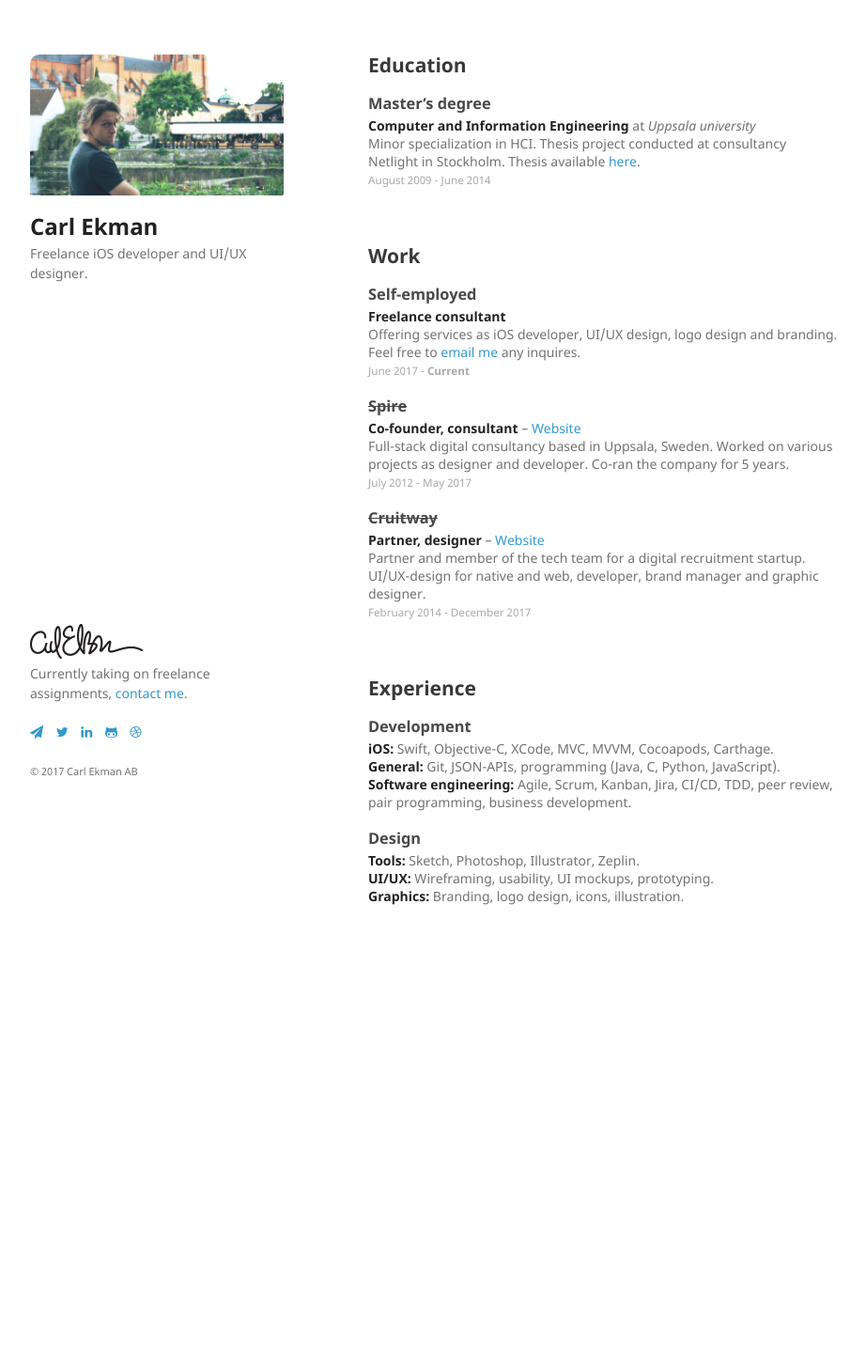
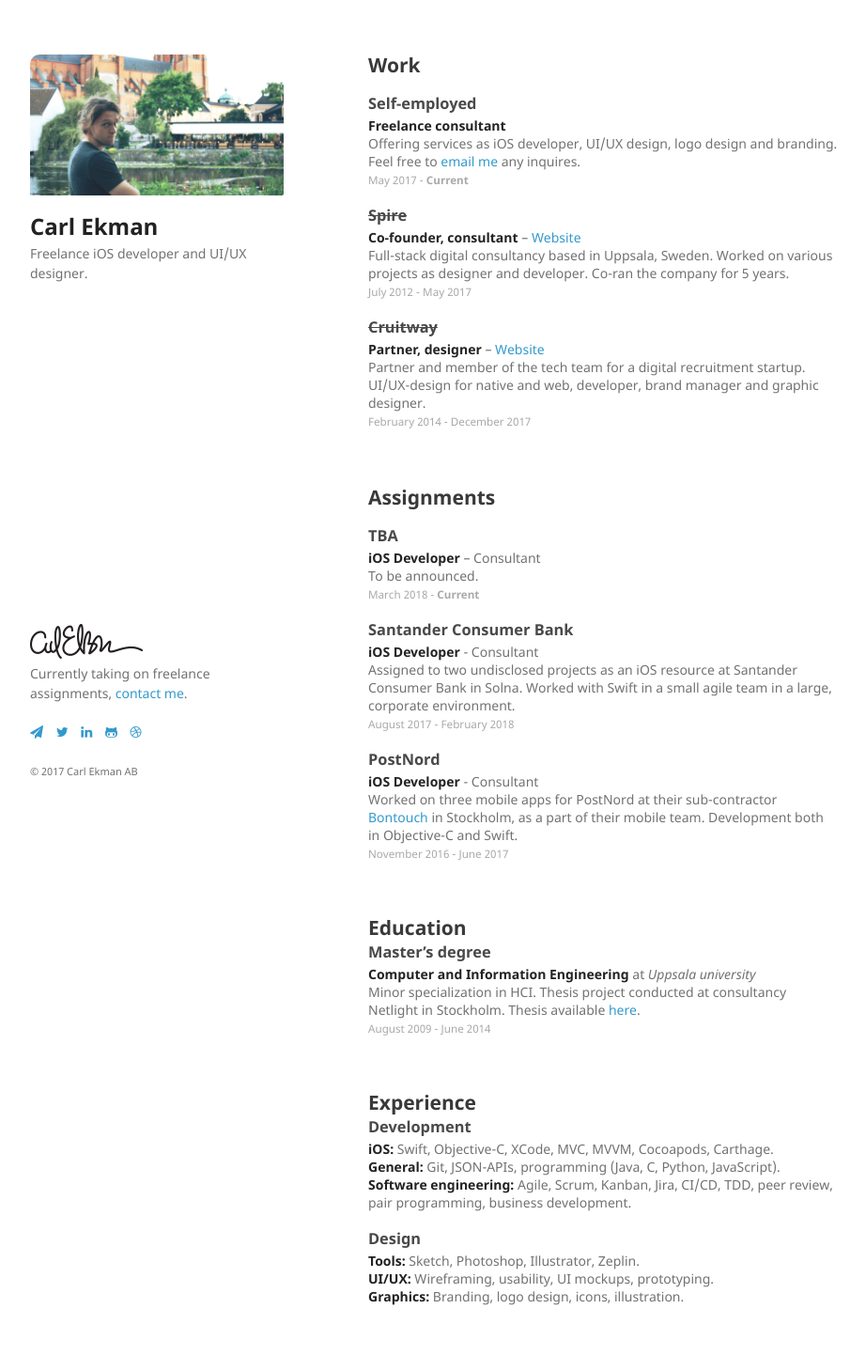
Before and after one commit to CarlEkman/CarlEkman.github.io, a Jekyll site: the page built from resume.md, in a window 1280 px wide. Shown: the whole page at 94% size, without its empty margins (178-1100 px from the left). Built offline with Jekyll 4.4.1, drawn with Linux system fonts in a browser that asks for light colours; nearby versions of some CDN libraries; our own code applies the rules of GitHub Pages for plain Markdown files; before the commit the page ends 1033 px from its top, so only the background shows below that.

Commit message:
Update resume, add assignments section

```diff
--- a/resume.md
+++ b/resume.md
@@ -1,15 +1,3 @@
-## Education
-{::options parse_block_html="true" /}
-{:.resume-item}
-<div>
-### Master's degree
-**Computer and Information Engineering** at *Uppsala university*
-Minor specialization in HCI. Thesis project conducted at consultancy Netlight in Stockholm. Thesis available <a href="https://uu.diva-portal.org/smash/get/diva2:754134/FULLTEXT01.pdf">here</a>.
-<span class="caption">August 2009 - June 2014</span>
-</div>
-
-<br/>
-
 ## Work
 
 {::options parse_block_html="true" /}
@@ -18,7 +6,7 @@ Minor specialization in HCI. Thesis project conducted at consultancy Netlight in
 ### Self-employed
 **Freelance consultant**
 Offering services as iOS developer, UI/UX design, logo design and branding. Feel free to <a href="mailto:{{ 'hello@carlekman.com' | encode_email }}" title="Email me">email me</a> any inquires.
-<span class="caption">June 2017 - <b>Current</b></span>
+<span class="caption">May 2017 - <b>Current</b></span>
 </div>
 
 {::options parse_block_html="true" /}
@@ -37,6 +25,53 @@ Full-stack digital consultancy based in Uppsala, Sweden. Worked on various proje
 **Partner, designer** – <a href="http://www.cruitway.com">Website</a>
 Partner and member of the tech team for a digital recruitment startup. UI/UX-design for native and web, developer, brand manager and graphic designer.
 <span class="caption">February 2014 - December 2017</span>
+</div>
+
+<br/>
+
+## Assignments
+
+{::options parse_block_html="true" /}
+{:.resume-item}
+<div>
+### TBA
+**iOS Developer** – Consultant
+To be announced.
+<span class="caption">March 2018 - <b>Current</b></span>
+</div>
+
+{::options parse_block_html="true" /}
+{:.resume-item}
+<div>
+### Santander Consumer Bank
+**iOS Developer** - Consultant
+Assigned to two undisclosed projects as an iOS resource at Santander Consumer Bank in Solna. Worked with Swift in a small agile team in a large, corporate environment.
+<span class="caption">August 2017 - February 2018</span>
+</div>
+
+{::options parse_block_html="true" /}
+{:.resume-item}
+<div>
+### PostNord
+**iOS Developer** - Consultant
+Worked on three mobile apps for PostNord at their sub-contractor <a href="http://www.bontouch.com">Bontouch</a> in Stockholm, as a part of their mobile team. Development both in Objective-C and Swift.
+<span class="caption">November 2016 - June 2017</span>
+</div>
+
+{::options parse_block_html="true" /}
+{:.resume-item}
+<div>
+
+<br/>
+
+## Education
+{::options parse_block_html="true" /}
+{:.resume-item}
+<div>
+### Master's degree
+**Computer and Information Engineering** at *Uppsala university*
+Minor specialization in HCI. Thesis project conducted at consultancy Netlight in Stockholm. Thesis available <a href="https://uu.diva-portal.org/smash/get/diva2:754134/FULLTEXT01.pdf">here</a>.
+<span class="caption">August 2009 - June 2014</span>
 </div>
 
 <br/>
```
